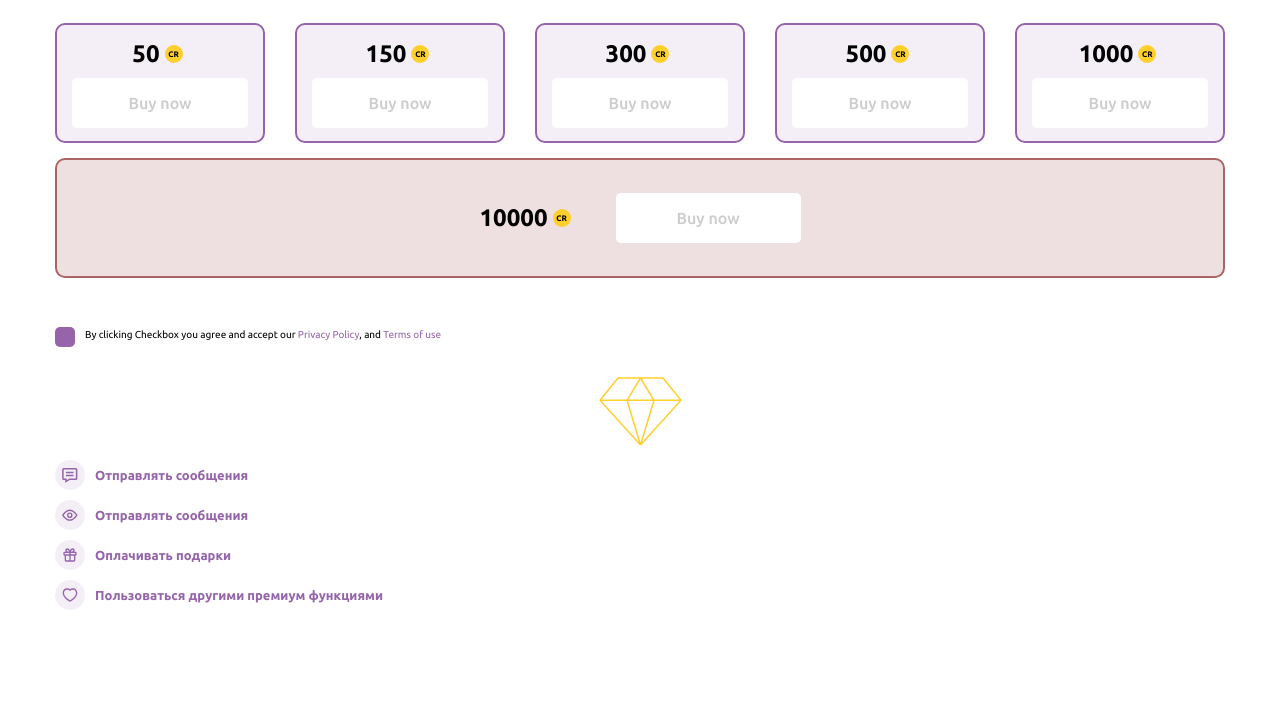
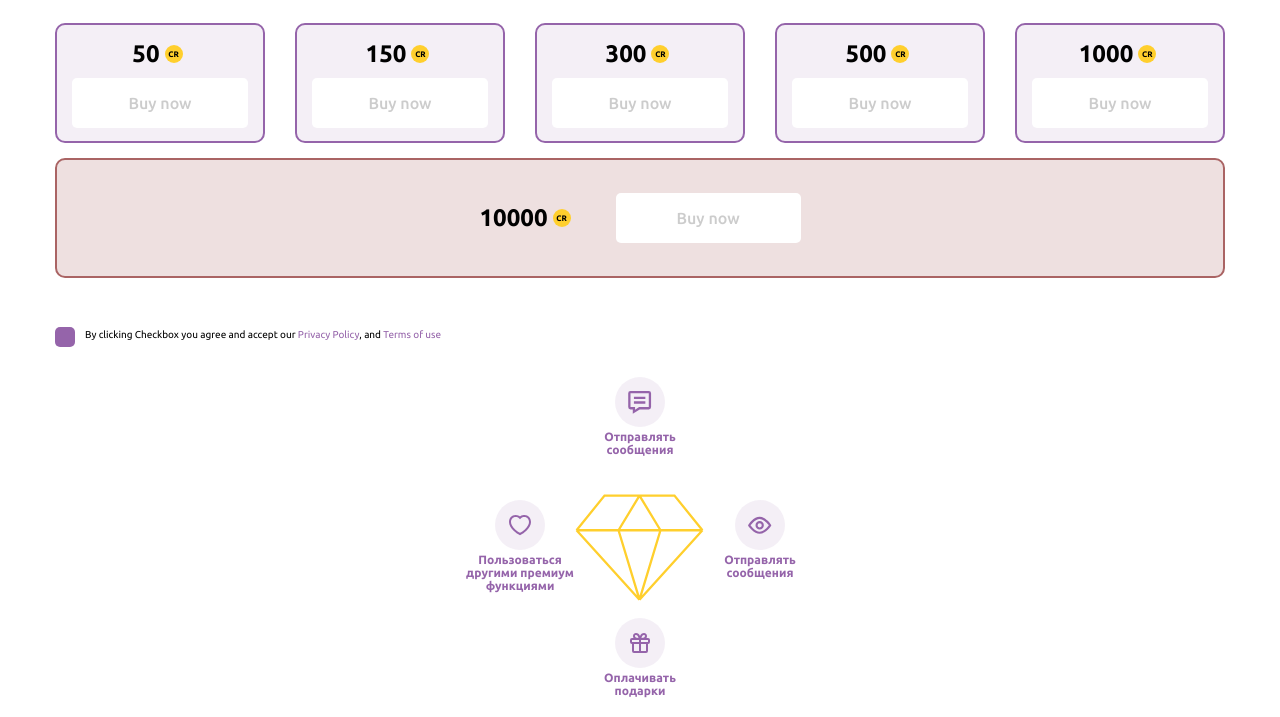
Before and after one commit to vmnekrasovv/julia, a plain HTML site: page app/index.html in a window 1280 px wide. Shown: the part 290-1007 px from the top of the page. Before the commit the page ends 910 px from the top, so only its background shows below. Drawn offline with Linux system fonts and the light colour scheme.

Commit message:
section-premium adaptive

```diff
--- a/app/scss/_header.scss
+++ b/app/scss/_header.scss
@@ -3,6 +3,7 @@
 	margin-bottom: 15px;
 	height: 50px;
 	background: var(--color-violet-light);
+	border-bottom: 2px solid var(--color-violet);
 
 	@media (min-width: 768px) {
 		height: 100px;
@@ -46,7 +47,6 @@
 		align-items: center;
 		gap: 20px;
 		background: var(--color-violet-light);
-		border-top: 1px solid #fff;
 		transition: .2s;
 
 		@media (min-width: 768px) {
--- a/app/scss/_section_premium.scss
+++ b/app/scss/_section_premium.scss
@@ -1,15 +1,40 @@
 .section-premium {
+
+	.container {
+		@media (min-width: 576px) {
+			width: 350px;
+			height: 340px;
+			position: relative;
+			padding: 0;
+		}
+	}
 
 	.brilliant {
 		width: 83px;
 		height: 70px;
 		margin: 0 auto 13px;
 		background: url('../images/dest/icons/brilliant_large.svg') no-repeat;
+
+		@media (min-width: 576px) {
+			width: 129px;
+			height: 107px;
+			background-size: cover;
+			margin: 0;
+			position: absolute;
+			top: calc(50% - 53px);
+			left: calc(50% - 65px);
+		}
 	}
 
 	.premium-list {
 		display: flex;
 		flex-wrap: wrap;
+
+		@media (min-width: 576px) {
+			width: 100%;
+			height: 100%;
+			position: relative;
+		}
 
 		&__item {
 			width: 100%;
@@ -17,6 +42,37 @@
 			gap: 10px;
 			align-items: center;
 			margin-bottom: 10px;
+
+			@media (min-width: 576px) {
+				width: 110px;
+				height: 94px;
+				flex-wrap: wrap;
+				justify-content: center;
+				position: absolute;
+				margin-bottom: 5px;
+				gap: 0;
+				align-items: flex-start;
+
+				&:nth-child(1) {
+					top: 0;
+					left: calc(50% - 55px);
+				}
+
+				&:nth-child(2) {
+					top: calc(50% - 47px);
+					right: 0;
+				}
+
+				&:nth-child(3) {
+					bottom: 0;
+					left: calc(50% - 55px);
+				}
+
+				&:nth-child(4) {
+					top: calc(50% - 47px);
+					left: 0;
+				}
+			}
 		}
 
 		&__icon {
@@ -29,11 +85,22 @@
 			border-radius: 30px;
 			background: rgba(149, 100, 170, .1);
 
+			@media (min-width: 576px) {
+				width: 50px;
+				height: 50px;
+				flex: 0 0 50px;
+			}
+
 			&::after {
 				display: block;
 				content: '';
 				width: 16px;
 				height: 16px;
+
+				@media (min-width: 576px) {
+					width: 24px;
+					height: 24px;
+				}
 			}
 
 			&.icon-message {
@@ -77,6 +144,12 @@
 			color: var(--color-violet-light);
 			font-size: var(--text-size-m);
 			font-weight: bold;
+
+			@media (min-width: 576px) {
+				text-align: center;
+				font-size: var(--text-size-s);
+				height: calc(100% - 55px);
+			}
 		}
 	}
 
```
Also changed, not shown: app/css/app.min.css.
